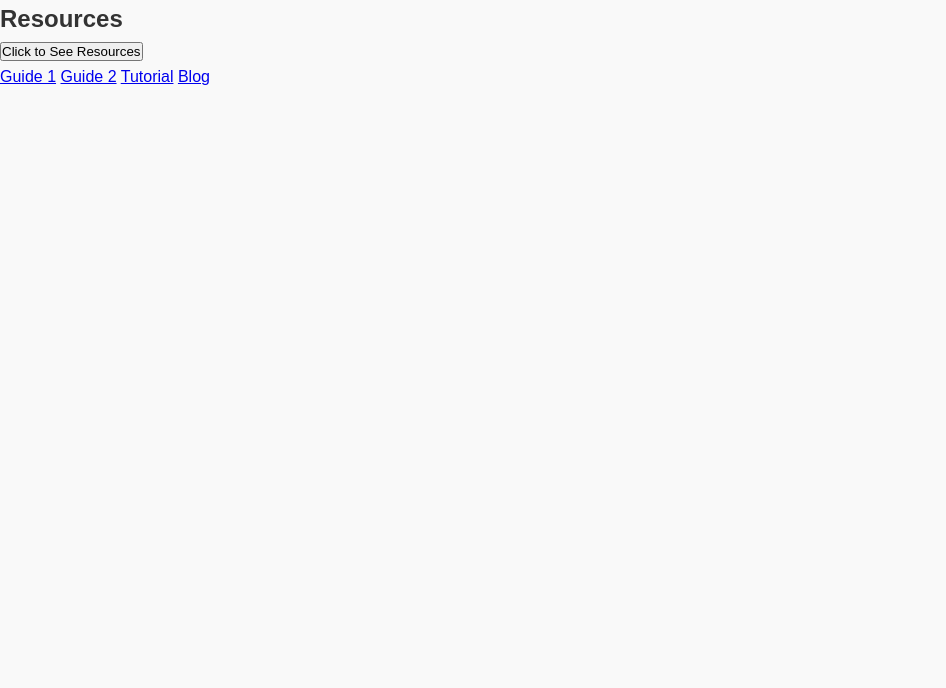
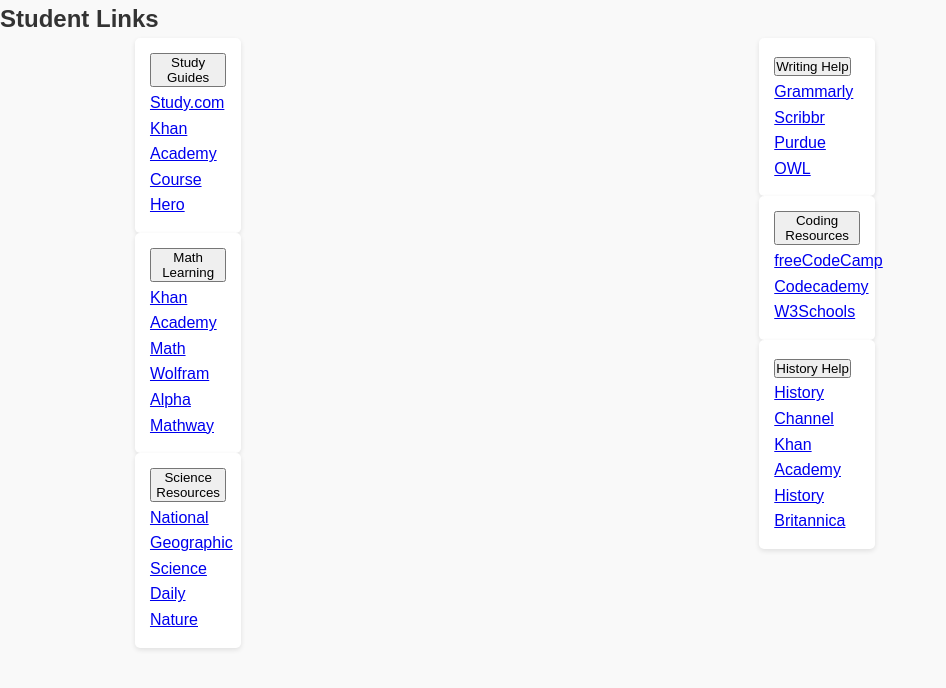
Before and after one commit to RayIsSuperDumb/RayIsSuperDumb.github.io, a plain HTML site: page landing/index.html in a window 1280 px wide. Shown: the whole page, without its empty margins (0-946 px from the left). Drawn offline with Linux system fonts and the light colour scheme.

Commit message:
Update index.html
still ai

```diff
--- a/landing/index.html
+++ b/landing/index.html
@@ -4,23 +4,73 @@
     <meta charset="UTF-8">
     <meta name="viewport" content="width=device-width, initial-scale=1.0">
     <meta http-equiv="X-UA-Compatible" content="ie=edge">
-    <title>Dropdown Resources</title>
+    <title>Student Links</title>
     <link rel="stylesheet" href="styles.css">
 </head>
 <body>
 
-    <!-- Resources Section -->
-    <section class="resources">
-        <h2>Resources</h2>
+    <section class="links">
+        <h1>Student Links</h1>
 
-        <!-- Dropdown Button for Resources -->
-        <div class="dropdown">
-            <button class="dropdown-btn">Click to See Resources</button>
-            <div class="dropdown-content">
-                <a href="https://www.example.com/guide1" target="_blank">Guide 1</a>
-                <a href="https://www.example.com/guide2" target="_blank">Guide 2</a>
-                <a href="https://www.example.com/tutorial" target="_blank">Tutorial</a>
-                <a href="https://www.example.com/blog" target="_blank">Blog</a>
+        <div class="categories">
+            <!-- Line 1 -->
+            <div class="category-line">
+                <div class="category">
+                    <button class="category-btn">Study Guides</button>
+                    <div class="links-list">
+                        <a href="https://www.study.com" target="_blank">Study.com</a>
+                        <a href="https://www.khanacademy.org" target="_blank">Khan Academy</a>
+                        <a href="https://www.coursehero.com" target="_blank">Course Hero</a>
+                    </div>
+                </div>
+
+                <div class="category">
+                    <button class="category-btn">Math Learning</button>
+                    <div class="links-list">
+                        <a href="https://www.khanacademy.org/math" target="_blank">Khan Academy Math</a>
+                        <a href="https://www.wolframalpha.com" target="_blank">Wolfram Alpha</a>
+                        <a href="https://www.mathway.com" target="_blank">Mathway</a>
+                    </div>
+                </div>
+
+                <div class="category">
+                    <button class="category-btn">Science Resources</button>
+                    <div class="links-list">
+                        <a href="https://www.nationalgeographic.com" target="_blank">National Geographic</a>
+                        <a href="https://www.sciencedaily.com" target="_blank">Science Daily</a>
+                        <a href="https://www.nature.com" target="_blank">Nature</a>
+                    </div>
+                </div>
+            </div>
+
+            <!-- Line 2 -->
+            <div class="category-line">
+                <div class="category">
+                    <button class="category-btn">Writing Help</button>
+                    <div class="links-list">
+                        <a href="https://www.grammarly.com" target="_blank">Grammarly</a>
+                        <a href="https://www.scribbr.com" target="_blank">Scribbr</a>
+                        <a href="https://www.purdue.edu/owl" target="_blank">Purdue OWL</a>
+                    </div>
+                </div>
+
+                <div class="category">
+                    <button class="category-btn">Coding Resources</button>
+                    <div class="links-list">
+                        <a href="https://www.freecodecamp.org" target="_blank">freeCodeCamp</a>
+                        <a href="https://www.codecademy.com" target="_blank">Codecademy</a>
+                        <a href="https://www.w3schools.com" target="_blank">W3Schools</a>
+                    </div>
+                </div>
+
+                <div class="category">
+                    <button class="category-btn">History Help</button>
+                    <div class="links-list">
+                        <a href="https://www.history.com" target="_blank">History Channel</a>
+                        <a href="https://www.khanacademy.org/humanities/world-history" target="_blank">Khan Academy History</a>
+                        <a href="https://www.britannica.com" target="_blank">Britannica</a>
+                    </div>
+                </div>
             </div>
         </div>
     </section>
```
